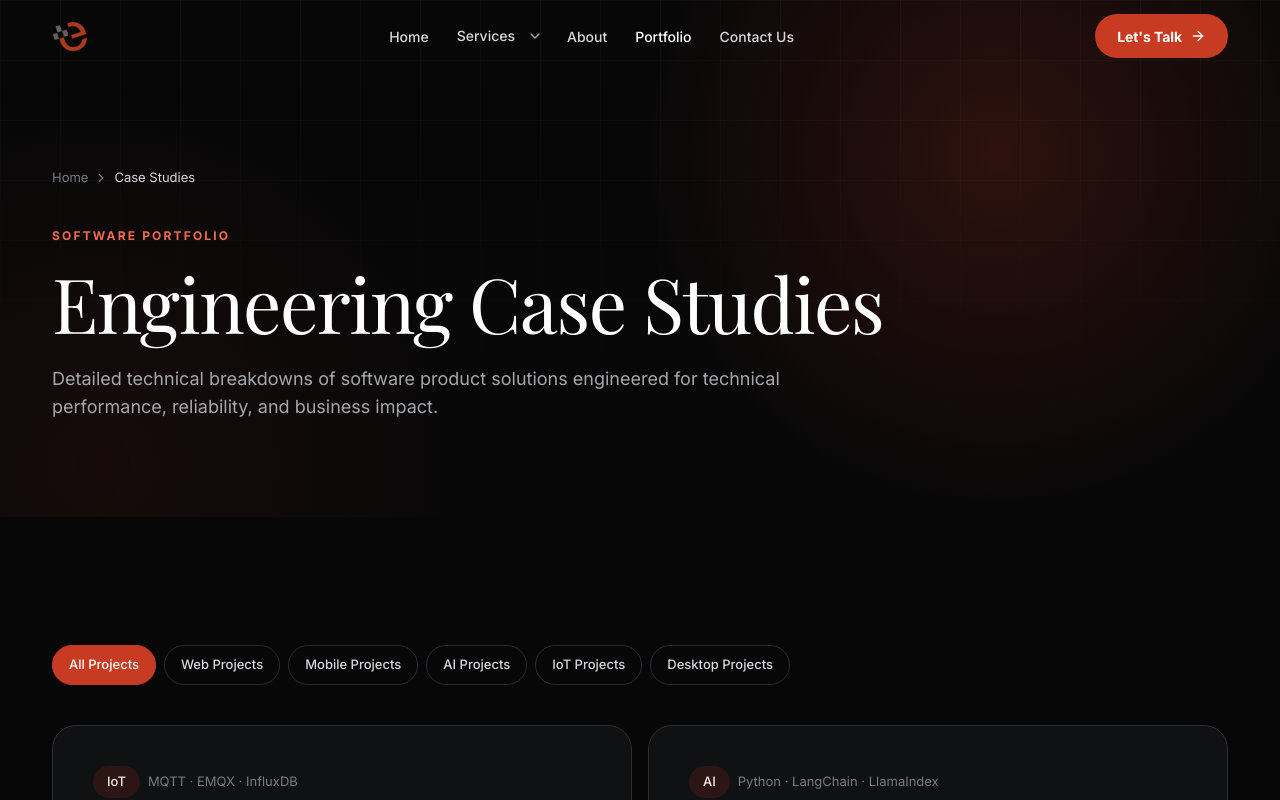
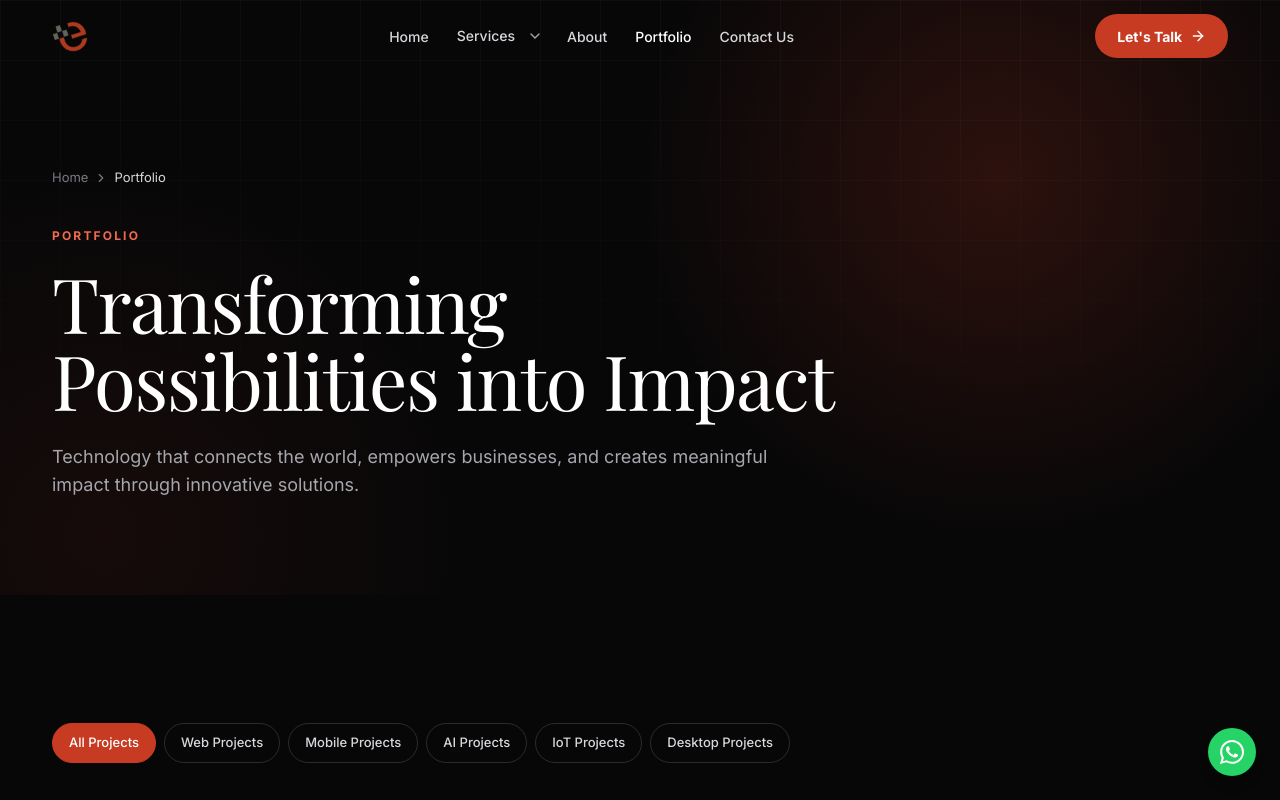
Before and after one commit to aneeshenteglow/enteglow-site, a Next.js app: page /projects in a window 1280 px wide. Shown: the top 800 px of the page. Built offline with nearby package versions, Linux system fonts and the light colour scheme; a web font is replaced by a local one.

Commit message:
whatsapp widget and portfolio banner text changes

```diff
--- a/src/app/_home/components/HomeFooter.tsx
+++ b/src/app/_home/components/HomeFooter.tsx
@@ -1,6 +1,6 @@
 import React from 'react';
 import Link from 'next/link';
-import { Mail, Phone } from 'lucide-react';
+import { Mail, Phone, MessageCircle  } from 'lucide-react';
 import { contact, footerServices, homeNav } from '../data/homeContent';
 import { socialLinks } from '../data/socialLinks';
 import { Container, LogoLockup } from './primitives';
@@ -100,5 +100,23 @@ export const HomeFooter: React.FC = () => (
         <p className="text-sm text-mist-600">© {new Date().getFullYear()} Enteglow. All rights reserved.</p>
       </Container>
     </div>
+
+    <a
+      href="https://wa.me/919495634648"
+      target="_blank"
+      rel="noopener noreferrer"
+      aria-label="Chat with us on WhatsApp"
+      className="fixed bottom-6 right-6 z-50 flex h-12 w-12 items-center justify-center rounded-full bg-[#25D366] text-white shadow-lg transition-all duration-300 hover:scale-110 hover:bg-[#20BA5A]"
+    >
+      <svg
+        xmlns="http://www.w3.org/2000/svg"
+        viewBox="0 0 24 24"
+        fill="currentColor"
+        className="h-6 w-6"
+        aria-hidden="true"
+      >
+        <path d="M20.52 3.48A11.87 11.87 0 0 0 12.06 0C5.47 0 .11 5.36.11 11.95c0 2.11.55 4.17 1.6 5.98L0 24l6.23-1.63a11.9 11.9 0 0 0 5.82 1.48h.01c6.59 0 11.95-5.36 11.95-11.95 0-3.19-1.24-6.19-3.49-8.42ZM12.06 21.8h-.01a9.86 9.86 0 0 1-5.02-1.37l-.36-.21-3.7.97.99-3.61-.23-.37a9.86 9.86 0 0 1-1.51-5.26c0-5.45 4.44-9.89 9.9-9.89a9.83 9.83 0 0 1 7 2.9 9.83 9.83 0 0 1 2.89 7c0 5.45-4.44 9.89-9.89 9.89Zm5.43-7.4c-.3-.15-1.77-.87-2.05-.97-.27-.1-.47-.15-.67.15-.2.3-.77.97-.94 1.17-.17.2-.35.22-.65.07-.3-.15-1.27-.47-2.42-1.5-.9-.8-1.51-1.78-1.69-2.08-.17-.3-.02-.46.13-.61.13-.13.3-.35.45-.52.15-.17.2-.3.3-.5.1-.2.05-.37-.02-.52-.07-.15-.67-1.62-.92-2.22-.24-.58-.49-.5-.67-.51h-.57c-.2 0-.52.07-.79.37-.27.3-1.04 1.02-1.04 2.48 0 1.47 1.07 2.89 1.22 3.09.15.2 2.1 3.2 5.08 4.49.71.31 1.26.49 1.69.63.71.23 1.36.2 1.87.12.57-.09 1.77-.72 2.02-1.42.25-.7.25-1.3.17-1.42-.07-.13-.27-.2-.57-.35Z" />
+      </svg>
+    </a>
   </footer>
 );
--- a/src/app/projects/page.tsx
+++ b/src/app/projects/page.tsx
@@ -6,18 +6,18 @@ import { PageHero } from '@/components/inner/PageHero';
 import { ProjectsGrid } from './components/ProjectsGrid';
 
 const intro =
-  'Detailed technical breakdowns of software product solutions engineered for technical performance, reliability, and business impact.';
+  'Technology that connects the world, empowers businesses, and creates meaningful impact through innovative solutions.';
 
 export const metadata: Metadata = {
-  title: 'Engineering Case Studies',
+  title: 'Transforming Possibilities into Impact',
   description: intro,
 };
 
 export default function ProjectsPage() {
   return (
     <InnerPage>
-      <PageHero eyebrow="Software Portfolio" title="Engineering Case Studies" crumb="Case Studies" intro={intro} />
-      <section aria-label="Case studies" className="py-24 lg:py-32">
+      <PageHero eyebrow="Portfolio" title="Transforming Possibilities into Impact" crumb="Portfolio" intro={intro} />
+      <section aria-label="Portfolio" className="py-24 lg:py-32">
         <Container>
           <ProjectsGrid />
         </Container>
```
